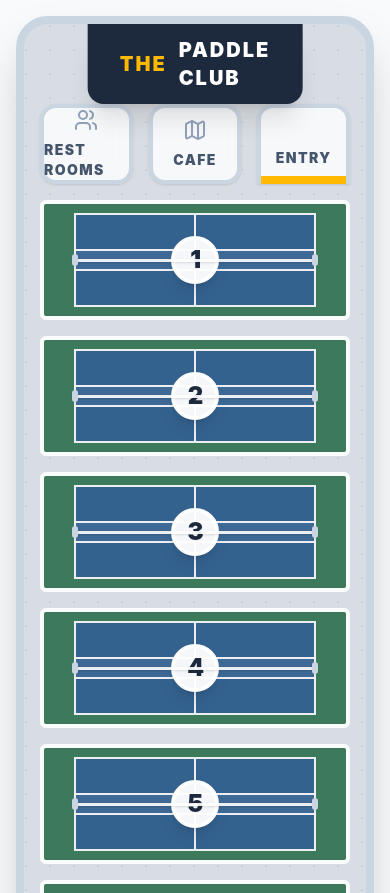
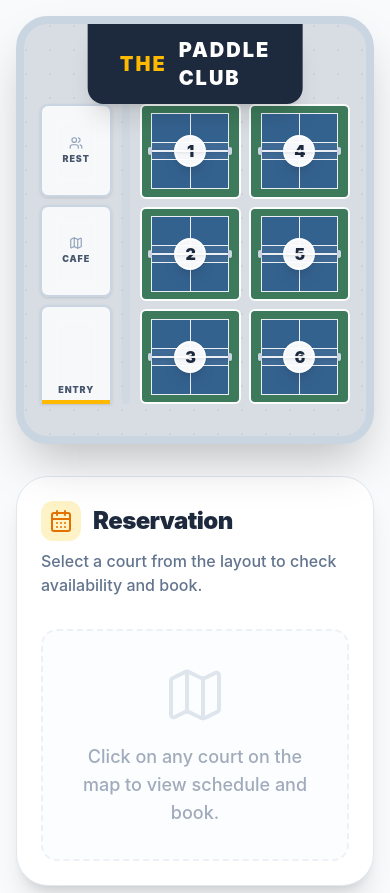
Before and after one commit to kevincnh/athletics-court, a React (Vite) app: page / in a window 390 px wide. Shown: the top 893 px of the page. Built offline with nearby package versions, Linux system fonts and the light colour scheme.

Commit message:
fix mobile map layout to keep side-by-side columns and single screen sizing

```diff
--- a/src/app/App.tsx
+++ b/src/app/App.tsx
@@ -170,36 +170,37 @@ export default function App() {
           </div>
 
           {/* Main Layout Container */}
-          <div className="flex flex-col h-full min-h-[600px] md:min-h-[800px] z-10 pt-16 md:pt-20 pb-4">
+          <div className="flex flex-col h-full min-h-[380px] sm:min-h-[500px] md:min-h-[600px] lg:min-h-[800px] z-10 pt-16 md:pt-20 pb-4">
 
             {/* Layout Grid */}
-            <div className="flex-1 flex flex-col md:flex-row gap-4 md:gap-6 lg:gap-8">
+            <div className="flex-1 flex flex-row gap-2 sm:gap-4 md:gap-6 lg:gap-8">
 
               {/* Left Column - Facilities */}
-              <div className="w-full md:w-[25%] flex flex-row md:flex-col gap-4 md:gap-6">
-                <div className="flex-1 min-h-[80px] bg-white/80 backdrop-blur border-4 border-slate-300 rounded-2xl flex items-center justify-center font-black text-slate-600 text-sm md:text-lg tracking-widest shadow-sm hover:bg-white transition-colors">
-                  <div className="flex flex-col items-center gap-2">
-                    <Users className="w-6 h-6 text-slate-400" />
-                    <span>REST ROOMS</span>
+              <div className="w-[25%] flex flex-col gap-2 sm:gap-4 md:gap-6">
+                <div className="flex-1 min-h-[40px] sm:min-h-[80px] bg-white/80 backdrop-blur border-2 sm:border-4 border-slate-300 rounded-lg sm:rounded-2xl flex items-center justify-center font-black text-slate-600 text-[9px] sm:text-base lg:text-lg tracking-widest shadow-sm hover:bg-white transition-colors">
+                  <div className="flex flex-col items-center gap-0.5 sm:gap-2">
+                    <Users className="w-3.5 h-3.5 sm:w-6 sm:h-6 text-slate-400" />
+                    <span className="hidden xs:inline">REST ROOMS</span>
+                    <span className="xs:hidden">REST</span>
                   </div>
                 </div>
-                <div className="flex-1 min-h-[80px] bg-white/80 backdrop-blur border-4 border-slate-300 rounded-2xl flex items-center justify-center font-black text-slate-600 text-sm md:text-lg tracking-widest shadow-sm hover:bg-white transition-colors">
-                  <div className="flex flex-col items-center gap-2">
-                    <MapIcon className="w-6 h-6 text-slate-400" />
+                <div className="flex-1 min-h-[40px] sm:min-h-[80px] bg-white/80 backdrop-blur border-2 sm:border-4 border-slate-300 rounded-lg sm:rounded-2xl flex items-center justify-center font-black text-slate-600 text-[9px] sm:text-base lg:text-lg tracking-widest shadow-sm hover:bg-white transition-colors">
+                  <div className="flex flex-col items-center gap-0.5 sm:gap-2">
+                    <MapIcon className="w-3.5 h-3.5 sm:w-6 sm:h-6 text-slate-400" />
                     <span>CAFE</span>
                   </div>
                 </div>
-                <div className="flex-1 min-h-[80px] bg-white/80 backdrop-blur border-4 border-slate-300 rounded-t-2xl border-b-0 flex items-end justify-center pb-4 md:pb-8 font-black text-slate-600 text-sm md:text-lg tracking-widest shadow-sm hover:bg-white transition-colors relative overflow-hidden">
-                  <div className="absolute bottom-0 w-full h-2 bg-amber-400"></div>
+                <div className="flex-1 min-h-[40px] sm:min-h-[80px] bg-white/80 backdrop-blur border-2 sm:border-4 border-slate-300 rounded-t-lg sm:rounded-t-2xl border-b-0 flex items-end justify-center pb-2 sm:pb-8 font-black text-slate-600 text-[9px] sm:text-base lg:text-lg tracking-widest shadow-sm hover:bg-white transition-colors relative overflow-hidden">
+                  <div className="absolute bottom-0 w-full h-1 sm:h-2 bg-amber-400"></div>
                   <span>ENTRY</span>
                 </div>
               </div>
 
               {/* Walkway divider */}
-              <div className="hidden md:flex w-4 bg-slate-300/50 rounded-full mx-2"></div>
+              <div className="flex w-2 sm:w-4 bg-slate-300/50 rounded-full mx-0.5 sm:mx-2"></div>
 
               {/* Middle Column - Courts 1,2,3 */}
-              <div className="w-full md:w-[32%] flex flex-col gap-4 md:gap-6">
+              <div className="w-[35%] flex flex-col gap-2 sm:gap-4 md:gap-6">
                  {[1, 2, 3].map(num => (
                    <Court
                      key={num}
@@ -211,7 +212,7 @@ export default function App() {
               </div>
 
               {/* Right Column - Courts 4,5,6 */}
-              <div className="w-full md:w-[32%] flex flex-col gap-4 md:gap-6">
+              <div className="w-[35%] flex flex-col gap-2 sm:gap-4 md:gap-6">
                  {[4, 5, 6].map(num => (
                    <Court
                      key={num}
--- a/src/app/components/Court.tsx
+++ b/src/app/components/Court.tsx
@@ -11,7 +11,7 @@ export function Court({ number, selected, onClick }: CourtProps) {
   return (
     <div
       onClick={onClick}
-      className={`relative flex-1 min-h-[120px] rounded-md border-[4px] sm:border-[6px] cursor-pointer transition-all duration-300 overflow-hidden group ${
+      className={`relative flex-1 min-h-[70px] sm:min-h-[125px] rounded-md border-[2px] sm:border-[6px] cursor-pointer transition-all duration-300 overflow-hidden group ${
         selected
           ? 'border-amber-400 shadow-[0_0_25px_rgba(251,191,36,0.6)] scale-[1.02] z-10'
           : 'border-white/90 hover:border-amber-200 hover:scale-[1.01]'
@@ -21,32 +21,32 @@ export function Court({ number, selected, onClick }: CourtProps) {
       <div className="absolute inset-0 bg-[#3d7a5b] transition-colors duration-300 group-hover:bg-[#4a8f6e]"></div>
 
       {/* Inner court lines (blue with white borders) */}
-      <div className="absolute top-[8%] bottom-[8%] left-[10%] right-[10%] border-[2px] sm:border-[3px] border-white/90 bg-[#34628f] transition-colors duration-300 group-hover:bg-[#3e74a8] flex flex-col">
+      <div className="absolute top-[8%] bottom-[8%] left-[10%] right-[10%] border-[1px] sm:border-[3px] border-white/90 bg-[#34628f] transition-colors duration-300 group-hover:bg-[#3e74a8] flex flex-col">
         {/* Top half */}
         <div className="flex-1 flex flex-col">
           {/* Top service areas */}
           <div className="flex-1 flex flex-row">
-            <div className="flex-1 border-r-[2px] sm:border-r-[3px] border-white/90"></div>
+            <div className="flex-1 border-r-[1px] sm:border-r-[3px] border-white/90"></div>
             <div className="flex-1"></div>
           </div>
           {/* Top kitchen (NVZ) */}
-          <div className="h-[22%] border-t-[2px] sm:border-t-[3px] border-white/90 bg-white/5"></div>
+          <div className="h-[22%] border-t-[1px] sm:border-t-[3px] border-white/90 bg-white/5"></div>
         </div>
 
         {/* Net */}
-        <div className="h-[3px] sm:h-[4px] bg-white/90 w-full relative z-10 shadow-sm">
+        <div className="h-[2px] sm:h-[4px] bg-white/90 w-full relative z-10 shadow-sm">
           {/* Net posts */}
-          <div className="absolute top-1/2 -translate-y-1/2 -left-1 sm:-left-2 w-1.5 sm:w-2 h-3 sm:h-4 bg-slate-300 rounded-sm shadow-sm"></div>
-          <div className="absolute top-1/2 -translate-y-1/2 -right-1 sm:-right-2 w-1.5 sm:w-2 h-3 sm:h-4 bg-slate-300 rounded-sm shadow-sm"></div>
+          <div className="absolute top-1/2 -translate-y-1/2 -left-1 sm:-left-2 w-1 sm:w-2 h-2 sm:h-4 bg-slate-300 rounded-sm shadow-sm"></div>
+          <div className="absolute top-1/2 -translate-y-1/2 -right-1 sm:-right-2 w-1 sm:w-2 h-2 sm:h-4 bg-slate-300 rounded-sm shadow-sm"></div>
         </div>
 
         {/* Bottom half */}
         <div className="flex-1 flex flex-col">
           {/* Bottom kitchen (NVZ) */}
-          <div className="h-[22%] border-b-[2px] sm:border-b-[3px] border-white/90 bg-white/5"></div>
+          <div className="h-[22%] border-b-[1px] sm:border-b-[3px] border-white/90 bg-white/5"></div>
           {/* Bottom service areas */}
           <div className="flex-1 flex flex-row">
-            <div className="flex-1 border-r-[2px] sm:border-r-[3px] border-white/90"></div>
+            <div className="flex-1 border-r-[1px] sm:border-r-[3px] border-white/90"></div>
             <div className="flex-1"></div>
           </div>
         </div>
@@ -54,10 +54,10 @@ export function Court({ number, selected, onClick }: CourtProps) {
 
       {/* Court Number Label */}
       <div className="absolute inset-0 flex items-center justify-center pointer-events-none">
-        <div className={`w-12 h-12 sm:w-16 sm:h-16 rounded-full flex items-center justify-center shadow-lg transition-all duration-300 border-4 ${
+        <div className={`w-8 h-8 sm:w-16 sm:h-16 rounded-full flex items-center justify-center shadow-lg transition-all duration-300 border-2 sm:border-4 ${
           selected ? 'bg-amber-400 border-amber-200 text-amber-950 scale-110 shadow-amber-500/50' : 'bg-white/95 border-white text-slate-800'
         }`}>
-          <span className="font-black text-2xl sm:text-3xl tracking-tighter">{number}</span>
+          <span className="font-black text-base sm:text-3xl tracking-tighter">{number}</span>
         </div>
       </div>
 
```
